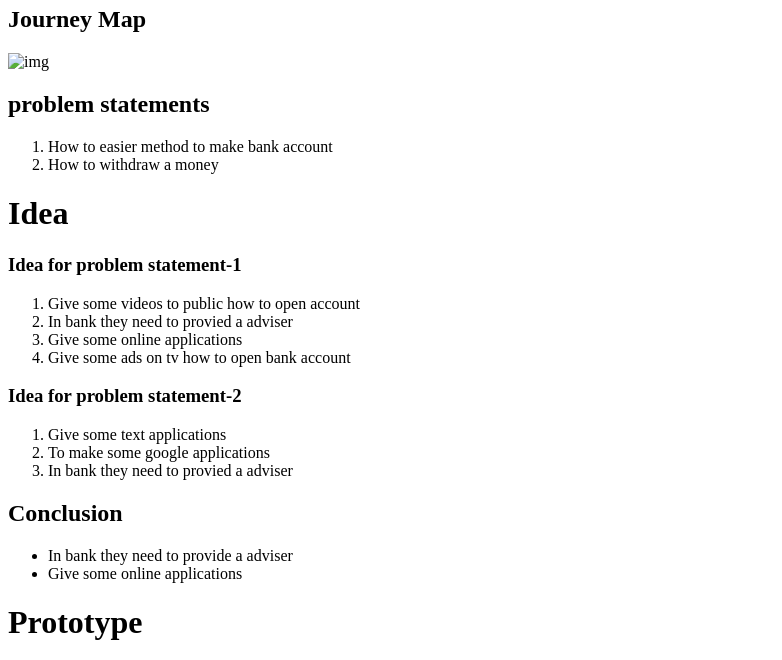
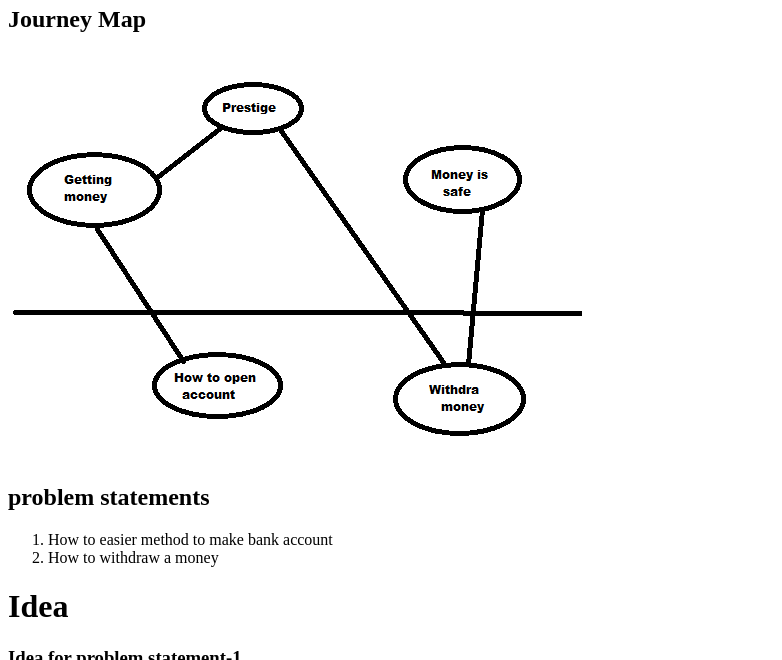
Before and after one commit to surendraamarnath/amarnaths, a plain HTML site: page index.html in a window 1280 px wide. Shown: the part 548-1208 px from the top of the page, without its empty margins (0-782 px from the left). Drawn offline with Linux system fonts and the light colour scheme.

Commit message:
Update index.html

```diff
--- a/index.html
+++ b/index.html
@@ -11,7 +11,7 @@
     <img src="empathy.png" alt="img">
     <h1>Define</h1>
     <h2>Journey Map</h2>
-    <img src="" alt="img">
+    <img src="map.png" alt="img">
     <h2>problem statements</h2>
     <ol>
         <li>How to easier method to make bank account</li>
```
